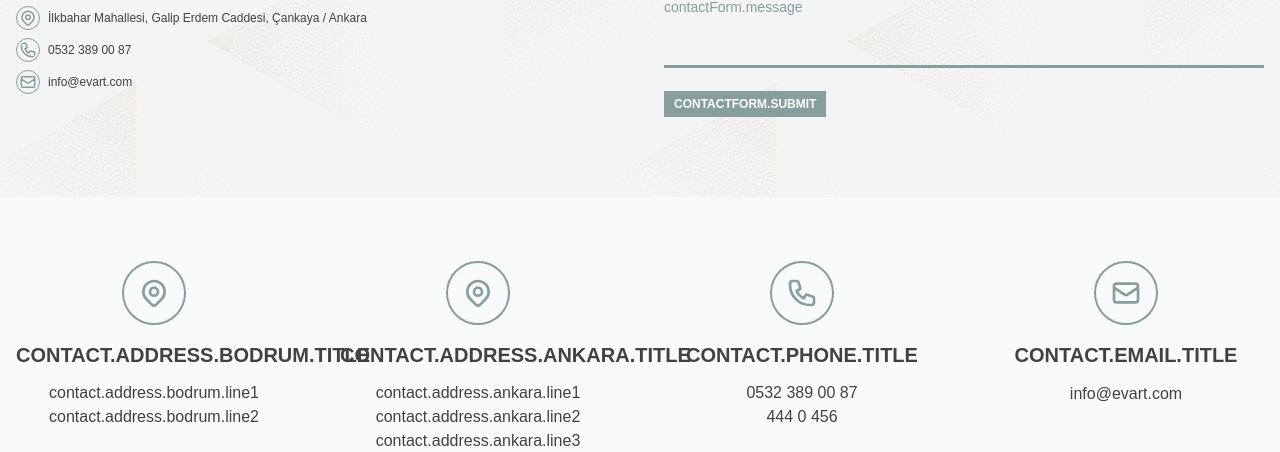
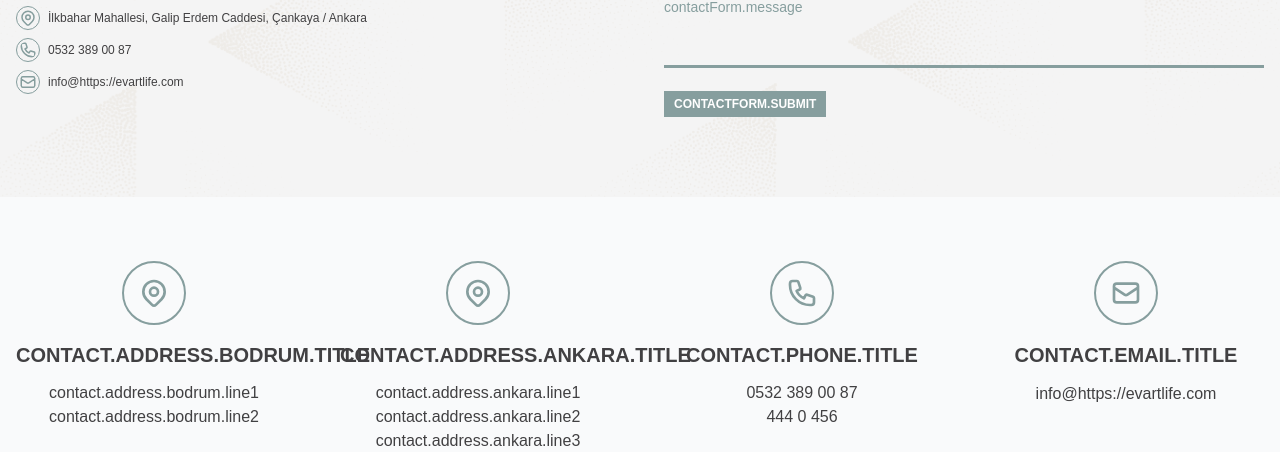
Before and after one commit to bedirhanugurluuu/Evart, a Next.js app: page /about/contact in a window 1280 px wide. Shown: the part 697-1149 px from the top of the page. Built offline with nearby package versions, Linux system fonts and the light colour scheme; no server answers; a web font is replaced by a local one.

Commit message:
Seo fixed

```diff
--- a/app/[locale]/about/page.tsx
+++ b/app/[locale]/about/page.tsx
@@ -2,7 +2,7 @@ import type { Metadata } from "next";
 import { Locale } from "@/i18n";
 import AboutClient from "./AboutClient";
 
-const baseUrl = (process.env.NEXT_PUBLIC_SITE_URL || 'https://evart.com').replace(/\/$/, '');
+const baseUrl = (process.env.NEXT_PUBLIC_SITE_URL || 'https://evartlife.com').replace(/\/$/, '');
 
 export function generateMetadata({ params }: { params: { locale: Locale } }): Metadata {
   const isTr = params.locale === 'tr';
--- a/app/[locale]/contact/ContactClient.tsx
+++ b/app/[locale]/contact/ContactClient.tsx
@@ -245,8 +245,8 @@ export default function ContactClient() {
                 {t('contact.email.title')}
               </h3>
               <p className="font-gotham-book text-base leading-relaxed" style={{ color: "#414042" }}>
-                <a href="mailto:info@evart.com" className="hover:text-[#869e9e] transition-colors">
-                  info@evart.com
+                <a href="mailto:info@https://evartlife.com" className="hover:text-[#869e9e] transition-colors">
+                  info@https://evartlife.com
                 </a>
               </p>
             </div>
--- a/app/[locale]/contact/page.tsx
+++ b/app/[locale]/contact/page.tsx
@@ -2,7 +2,7 @@ import type { Metadata } from "next";
 import { Locale } from "@/i18n";
 import ContactClient from "./ContactClient";
 
-const baseUrl = (process.env.NEXT_PUBLIC_SITE_URL || 'https://evart.com').replace(/\/$/, '');
+const baseUrl = (process.env.NEXT_PUBLIC_SITE_URL || 'https://evartlife.com').replace(/\/$/, '');
 
 export function generateMetadata({ params }: { params: { locale: Locale } }): Metadata {
   const isTr = params.locale === 'tr';
--- a/app/[locale]/evart-oran/page.tsx
+++ b/app/[locale]/evart-oran/page.tsx
@@ -2,7 +2,7 @@ import type { Metadata } from "next";
 import { Locale } from "@/i18n";
 import EvartOranClient from "./EvartOranClient";
 
-const baseUrl = (process.env.NEXT_PUBLIC_SITE_URL || 'https://evart.com').replace(/\/$/, '');
+const baseUrl = (process.env.NEXT_PUBLIC_SITE_URL || 'https://evartlife.com').replace(/\/$/, '');
 
 export function generateMetadata({ params }: { params: { locale: Locale } }): Metadata {
   const isTr = params.locale === 'tr';
--- a/app/[locale]/evart-yalikavak/page.tsx
+++ b/app/[locale]/evart-yalikavak/page.tsx
@@ -2,7 +2,7 @@ import type { Metadata } from "next";
 import { Locale } from "@/i18n";
 import EvartYalikavakClient from "./EvartYalikavakClient";
 
-const baseUrl = (process.env.NEXT_PUBLIC_SITE_URL || 'https://evart.com').replace(/\/$/, '');
+const baseUrl = (process.env.NEXT_PUBLIC_SITE_URL || 'https://evartlife.com').replace(/\/$/, '');
 
 export function generateMetadata({ params }: { params: { locale: Locale } }): Metadata {
   const isTr = params.locale === 'tr';
--- a/app/[locale]/layout.tsx
+++ b/app/[locale]/layout.tsx
@@ -3,7 +3,7 @@ import "../globals.css";
 import type { ReactNode } from "react";
 import { Locale } from "@/i18n";
 
-const baseUrl = (process.env.NEXT_PUBLIC_SITE_URL || 'https://evart.com').replace(/\/$/, '');
+const baseUrl = (process.env.NEXT_PUBLIC_SITE_URL || 'https://evartlife.com').replace(/\/$/, '');
 
 export function generateMetadata({ params }: { params: { locale: Locale } }): Metadata {
   return {
--- a/app/[locale]/page.tsx
+++ b/app/[locale]/page.tsx
@@ -9,7 +9,7 @@ import Header from "@/components/Header";
 import type { Metadata } from "next";
 import { Locale } from "@/i18n";
 
-const baseUrl = (process.env.NEXT_PUBLIC_SITE_URL || 'https://evart.com').replace(/\/$/, '');
+const baseUrl = (process.env.NEXT_PUBLIC_SITE_URL || 'https://evartlife.com').replace(/\/$/, '');
 
 export function generateMetadata({ params }: { params: { locale: Locale } }): Metadata {
   const isTr = params.locale === 'tr';
--- a/app/robots.ts
+++ b/app/robots.ts
@@ -1,7 +1,7 @@
 import { MetadataRoute } from 'next';
 
 export default function robots(): MetadataRoute.Robots {
-  const baseUrl = process.env.NEXT_PUBLIC_SITE_URL || 'https://evart.com';
+  const baseUrl = process.env.NEXT_PUBLIC_SITE_URL || 'https://evartlife.com';
 
   return {
     rules: [
--- a/components/ContactForm.tsx
+++ b/components/ContactForm.tsx
@@ -219,11 +219,11 @@ export default function ContactForm({ projectName = "Evart", absoluteOverlay = f
                   <path strokeLinecap="round" strokeLinejoin="round" strokeWidth={2} d="M3 8l7.89 5.26a2 2 0 002.22 0L21 8M5 19h14a2 2 0 002-2V7a2 2 0 00-2-2H5a2 2 0 00-2 2v10a2 2 0 002 2z" />
                 </svg>
                 <a
-                  href="mailto:info@evart.com"
+                  href="mailto:info@https://evartlife.com"
                   className="font-gotham-book text-xs hover:opacity-70 transition-opacity"
                   style={{ color: "#414042" }}
                 >
-                  info@evart.com
+                  info@https://evartlife.com
                 </a>
               </div>
             </div>
--- a/messages/en.json
+++ b/messages/en.json
@@ -153,7 +153,7 @@
       },
       "email": {
         "title": "Email",
-        "address": "info@evart.com"
+        "address": "info@https://evartlife.com"
       }
     },
     "form": {
--- a/messages/tr.json
+++ b/messages/tr.json
@@ -153,7 +153,7 @@
       },
       "email": {
         "title": "E-posta",
-        "address": "info@evart.com"
+        "address": "info@https://evartlife.com"
       }
     },
     "form": {
```
